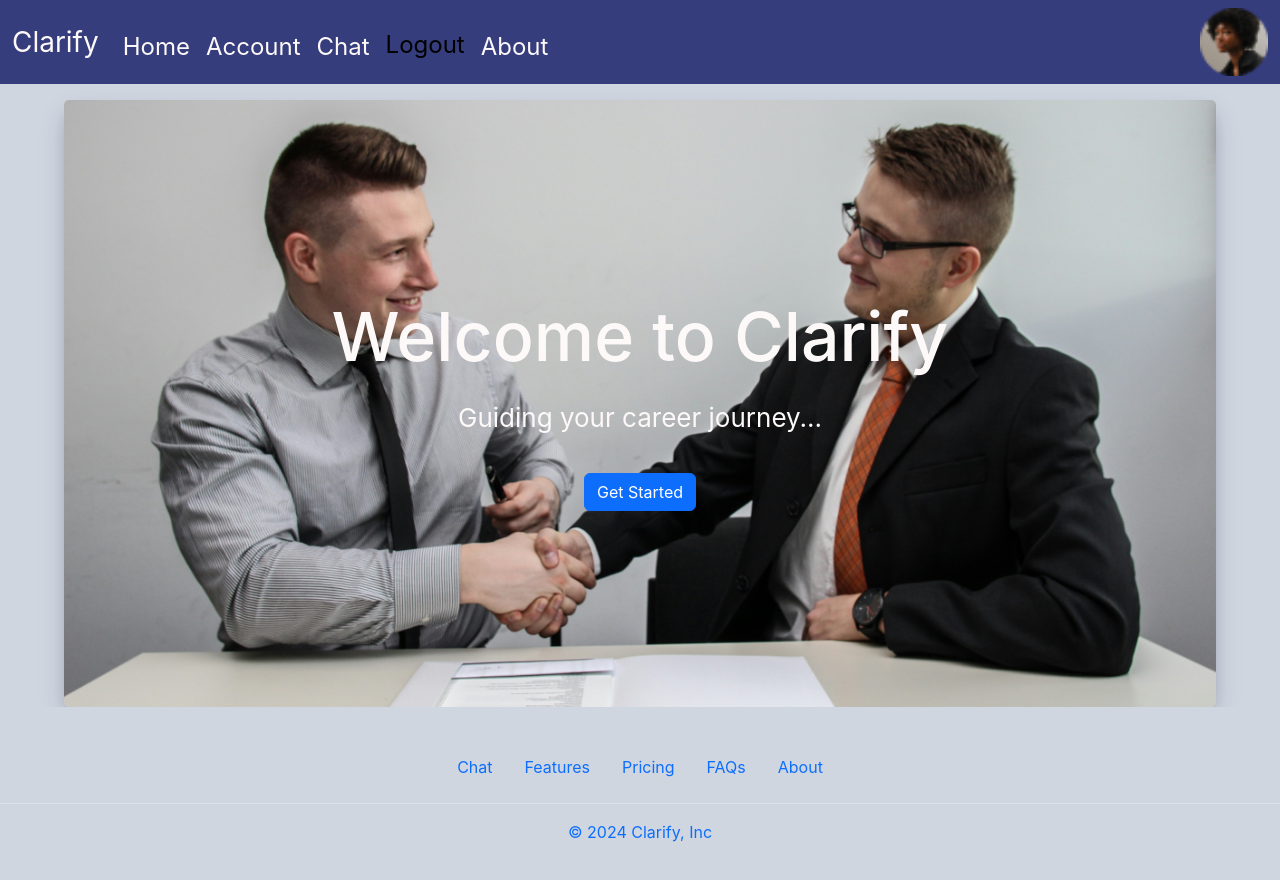
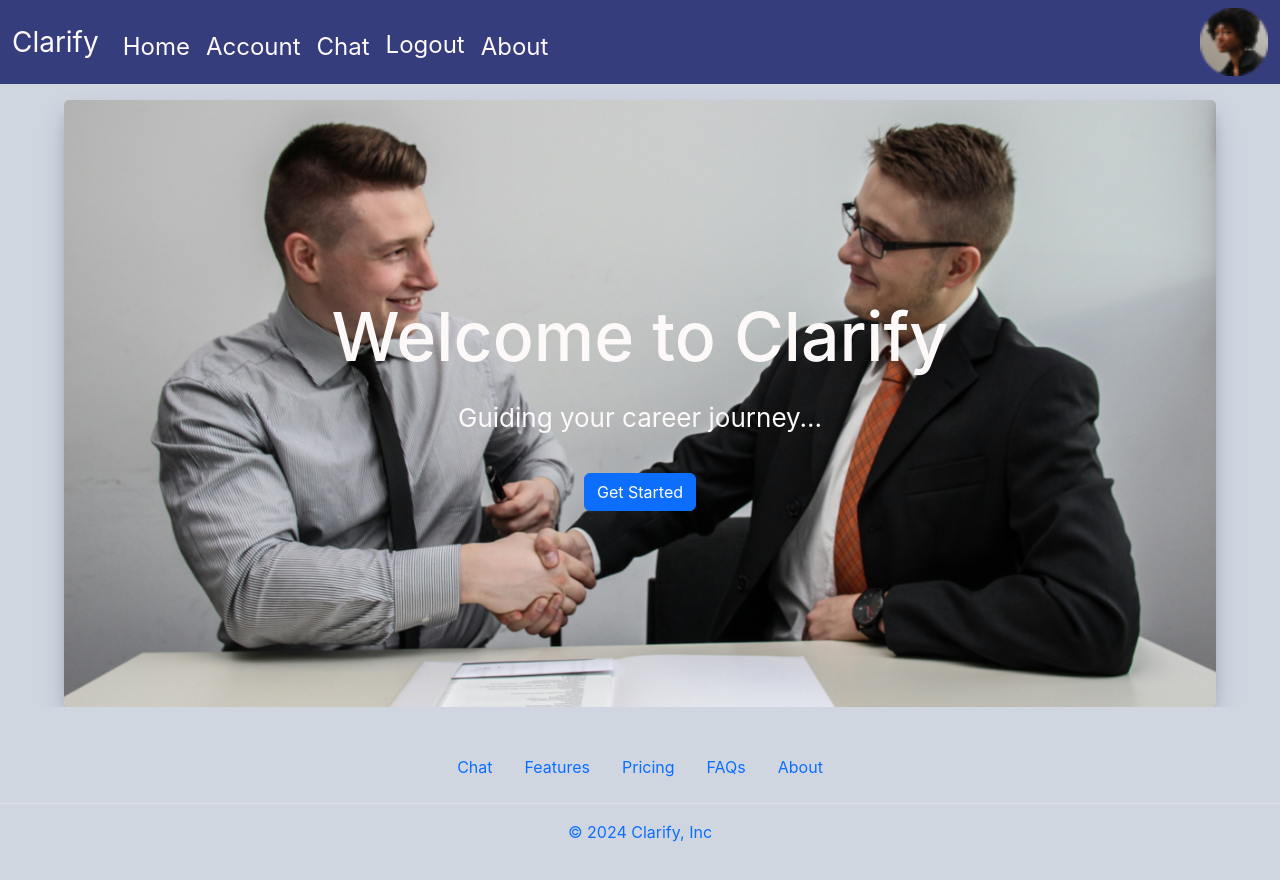
Before and after one commit to MichaelOmoniyi/Clarify, a React (Create React App) app in the folder clarify-app/: page / in a window 1280 px wide. Shown: the top 880 px of the page. Built offline with nearby package versions, Linux system fonts and the light colour scheme; no server answers; sample sign-in values are in the browser's storage.

Commit message:
Add styling to the logout link in the Navbar to align with other Nav links

```diff
--- a/clarify-app/src/components/NavBar.css
+++ b/clarify-app/src/components/NavBar.css
@@ -30,6 +30,12 @@
 .navbar {
   background-color: #363d7c !important;
   color: #fdf9f9 !important;
+}
+
+.nav-item button
+{
+    width: 100%;
+    color: #fdf9f9 !important;
 }
 
 .dropdown-button
```
